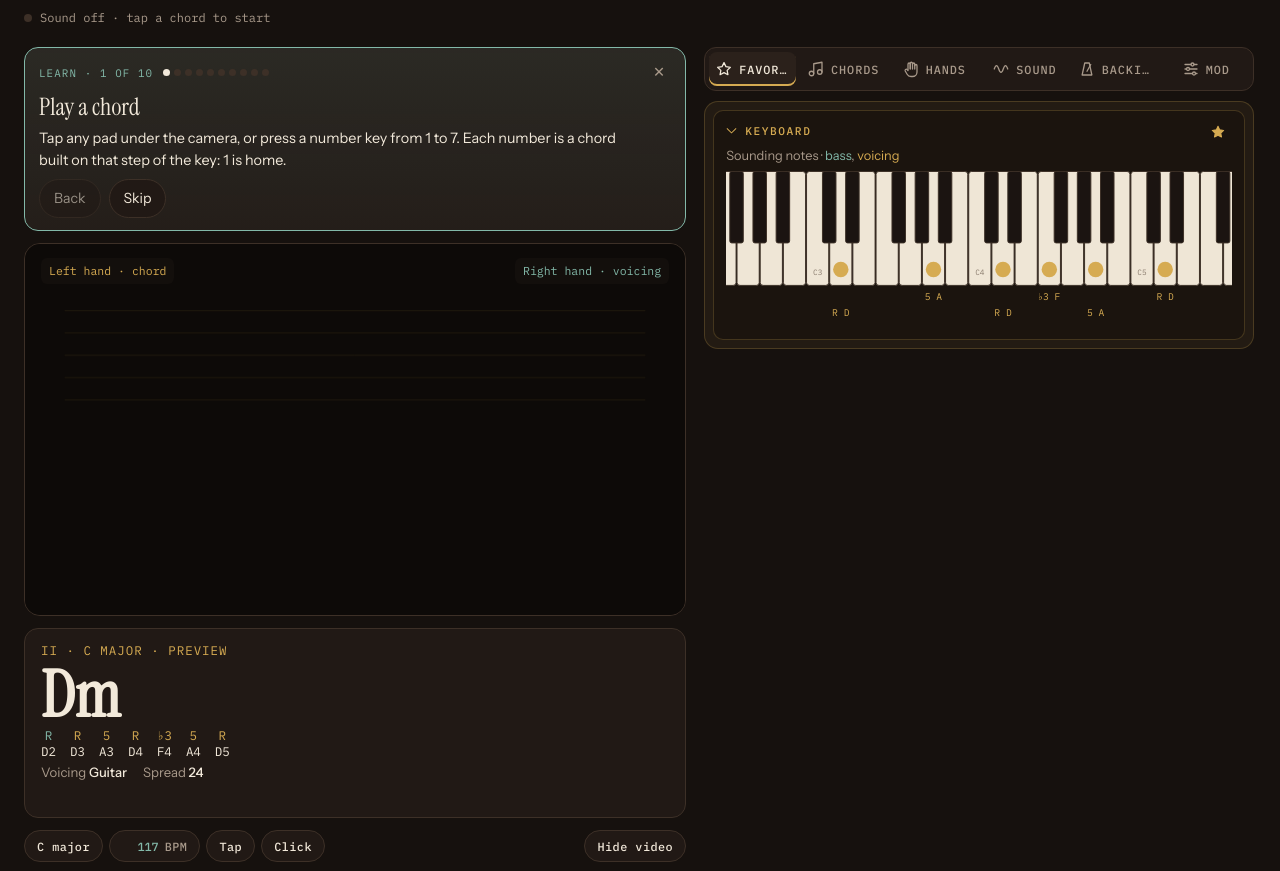
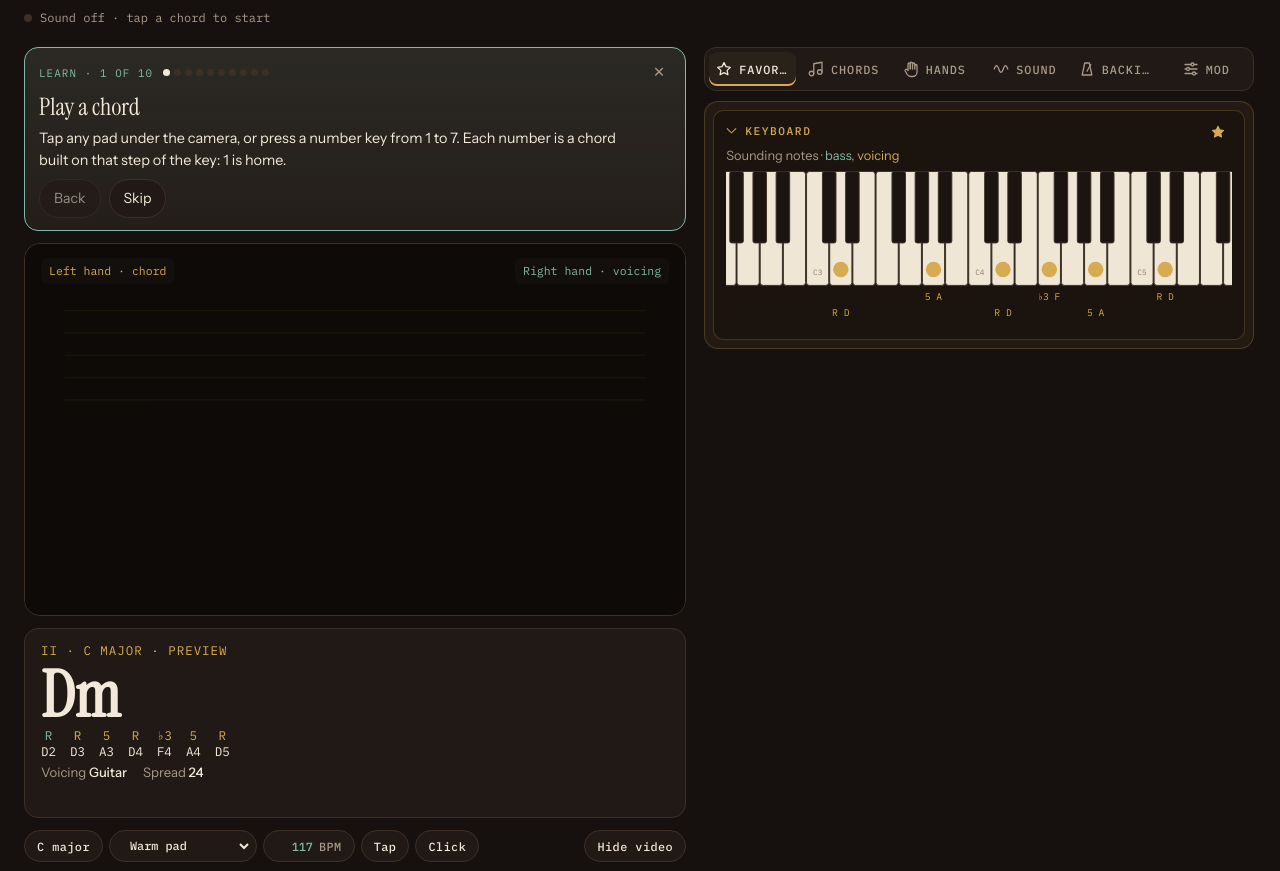
Before and after one commit to JoNoToPo/synth-conductor, a plain HTML site: page index.html in a window 1280 px wide. Shown: the part 74-945 px from the top of the page. Drawn offline with Linux system fonts and the light colour scheme.

Commit message:
Instrument menu in the chip bar, reachable from any tab
Co-Authored-By: Claude Opus 5.5 <noreply@anthropic.com>

```diff
--- a/index.html
+++ b/index.html
@@ -87,6 +87,7 @@
 
       <div class="gbar" id="gbar">
         <button class="chip" id="keyChip" type="button" title="Key and mode: opens the Key panel"></button>
+        <label class="chip sndchip" title="The instrument that plays your chords. Shape it in the Sound tab"><select id="soundQuick" aria-label="Instrument"></select></label>
         <label class="chip bpmchip" title="Tempo in beats per minute: the chord loop, arpeggio, delay, LFOs and anything on the beat follow it"><input type="number" id="bpmQuick" min="40" max="240" step="1" inputmode="numeric" aria-label="BPM"><span>BPM</span></label>
         <button class="chip" id="tapQuick" type="button" title="Tap the beat a few times to set the tempo">Tap</button>
         <button class="chip" id="clickQuick" type="button" aria-pressed="false" title="Metronome click">Click</button>
--- a/js/layout.js
+++ b/js/layout.js
@@ -92,7 +92,13 @@ function layoutChips(){
   $('keyChip').textContent=`${optText('keySel')} ${optText('modeSel').split(' (')[0].toLowerCase()}`;   // "C major", not "C major (ionian)"
   const q=$('bpmQuick'); if(document.activeElement!==q&&+q.value!==st.bpm)q.value=st.bpm;
   $('clickQuick').setAttribute('aria-pressed',!!st.click);
+  // Instrument: a copy of the Sound tab's menu, refilled when that one changes (a sound saved or deleted)
+  const ss=$('soundSel'), sq=$('soundQuick');
+  if(sq.dataset.fill!==ss.innerHTML){ sq.innerHTML=ss.innerHTML; sq.dataset.fill=ss.innerHTML; }
+  if(document.activeElement!==sq&&sq.value!==ss.value)sq.value=ss.value;
 }
+$('soundQuick').addEventListener('change',e=>{ audio.init(); const ss=$('soundSel'); ss.value=e.target.value; ss.dispatchEvent(new Event('change')); layoutChips(); });
+$('soundSel').addEventListener('change',()=>layoutChips());
 $('keyChip').addEventListener('click',()=>{ const k=document.querySelector('[data-fold="chord"]'); revealEl(k); k.scrollIntoView({block:'nearest',behavior:'smooth'}); $('keySel').focus({preventScroll:true}); });
 $('bpmQuick').addEventListener('change',e=>setBpm(+e.target.value));
 $('tapQuick').addEventListener('click',()=>{ $('tapBtn').click(); layoutChips(); });
--- a/styles.css
+++ b/styles.css
@@ -650,6 +650,8 @@ body.full #loopCard{display:none}
 .chip:hover{border-color:var(--brass)}
 .chip[aria-pressed=true]{border-color:var(--brass);color:var(--brass)}
 .bpmchip{cursor:text}
+.sndchip{padding:0 4px 0 12px}
+.sndchip select{max-width:11em;min-height:30px;padding:0 4px;border:0;background:none;color:inherit;font:inherit;cursor:pointer}
 .bpmchip input{width:3.1em;padding:0;border:0;background:none;color:var(--patina);font:inherit;text-align:right;-moz-appearance:textfield}
 .bpmchip input::-webkit-inner-spin-button,.bpmchip input::-webkit-outer-spin-button{-webkit-appearance:none;margin:0}
 .bpmchip span{color:var(--muted)}
```
